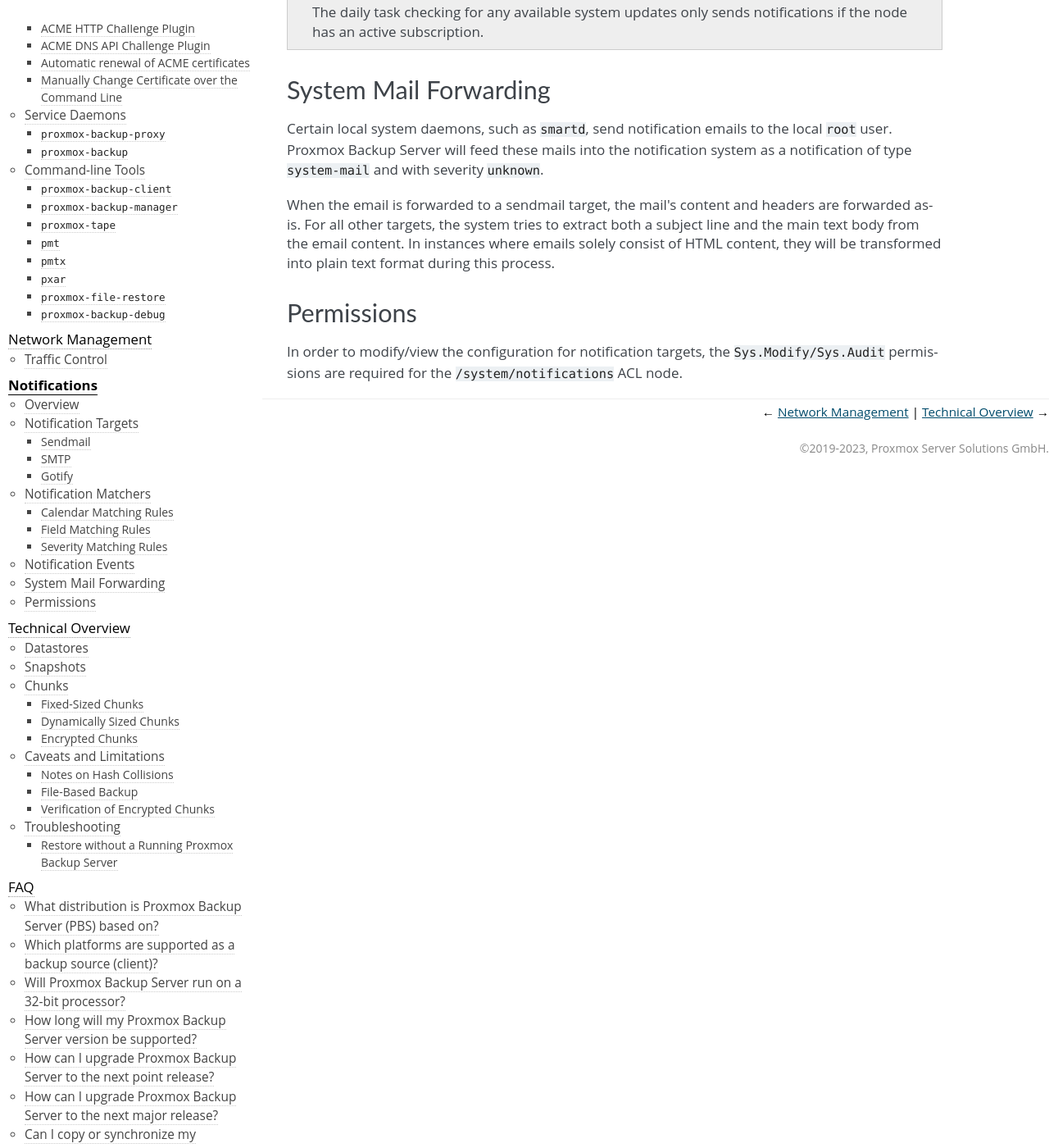
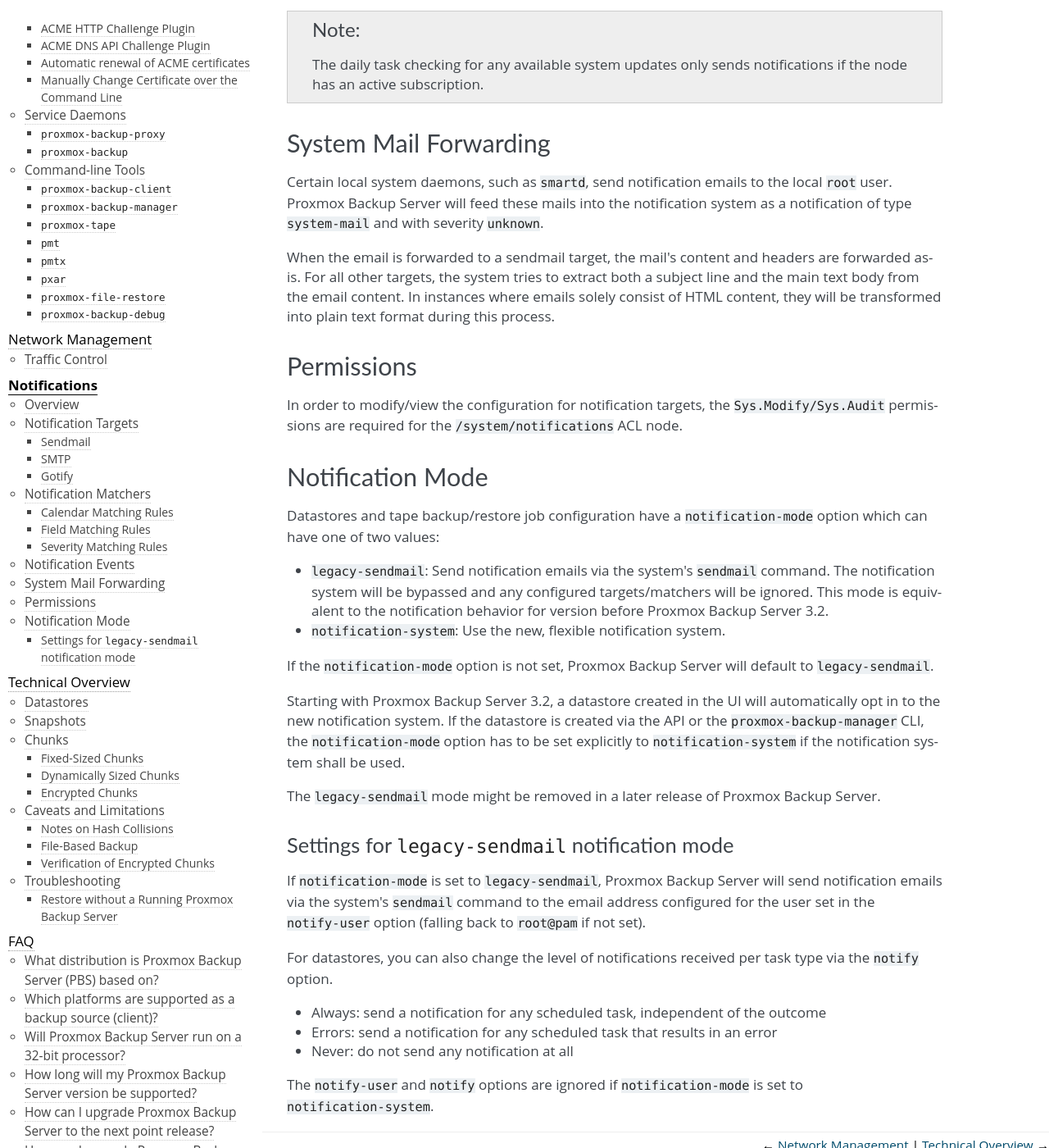
Before and after one commit to rikka-chunibyo/PBS-X, a Sphinx documentation site: the page built from docs/notifications.rst, in a window 1280 px wide and 1400 px high, scrolled down 4136 px. Shown: the whole window at 82% size. Built offline with Sphinx 7.4.7, drawn with Linux system fonts in a browser that asks for light colours; some of the changed text lies outside the part shown.

Commit message:
docs: document notification-mode and merge old notification section
This new section describes how the notification-mode parameter works.
The section also contains also parts of the old notification section
from the maintenance chapter, reusing the description of the
`notify` and `notify-user` parameters.

Signed-off-by: Lukas Wagner <l.wagner@proxmox.com>
Reviewed-by: Gabriel Goller <g.goller@proxmox.com>

```diff
--- a/docs/notifications.rst
+++ b/docs/notifications.rst
@@ -1,3 +1,5 @@
+.. _notifications:
+
 Notifications
 =============
 
@@ -32,6 +34,10 @@ The notification system can be configured in the GUI under
 the latter contains sensitive configuration options such as
 passwords or authentication tokens for notification targets and
 can only be read by ``root``.
+
+Datastores and tape backup jobs have a configurable :ref:`notification_mode`,
+which allows you to choose between the notification system and a legacy mode
+for sending notification emails.
 
 
 Notification Targets
@@ -211,3 +217,50 @@ Permissions
 In order to modify/view the configuration for notification targets,
 the ``Sys.Modify/Sys.Audit`` permissions are required for the
 ``/system/notifications`` ACL node.
+
+.. _notification_mode:
+
+Notification Mode
+-----------------
+Datastores and tape backup/restore job configuration have a ``notification-mode``
+option which can have one of two values:
+
+* ``legacy-sendmail``: Send notification emails via the system's ``sendmail`` command.
+  The notification system will be bypassed and any configured targets/matchers will be ignored.
+  This mode is equivalent to the notification behavior for version before
+  Proxmox Backup Server 3.2.
+
+* ``notification-system``: Use the new, flexible notification system.
+
+If the ``notification-mode`` option is not set, Proxmox Backup Server will default
+to ``legacy-sendmail``.
+
+Starting with Proxmox Backup Server 3.2, a datastore created in the UI will
+automatically opt in to the new notification system. If the datastore is created
+via the API or the ``proxmox-backup-manager`` CLI, the ``notification-mode``
+option has to be set explicitly to ``notification-system`` if the
+notification system shall be used.
+
+The ``legacy-sendmail`` mode might be removed in a later release of
+Proxmox Backup Server.
+
+Settings for ``legacy-sendmail`` notification mode
+^^^^^^^^^^^^^^^^^^^^^^^^^^^^^^^^^^^^^^^^^^^^^^^^^^
+
+If ``notification-mode`` is set to ``legacy-sendmail``,  Proxmox Backup Server
+will send notification emails via the system's ``sendmail`` command to the email
+address configured for the user set in the ``notify-user`` option
+(falling back to ``root@pam`` if not set).
+
+For datastores, you can also change the level of notifications received per task
+type via the ``notify`` option.
+
+* Always: send a notification for any scheduled task, independent of the
+  outcome
+
+* Errors: send a notification for any scheduled task that results in an error
+
+* Never: do not send any notification at all
+
+The ``notify-user`` and ``notify`` options are ignored if ``notification-mode``
+is set to ``notification-system``.
--- a/docs/storage.rst
+++ b/docs/storage.rst
@@ -314,7 +314,7 @@ Options
 
 There are a few per-datastore options:
 
-* :ref:`Notifications <maintenance_notification>`
+* :ref:`Notification mode and legacy notification settings <notification_mode>`
 * :ref:`Maintenance Mode <maintenance_mode>`
 * Verification of incoming backups
 
@@ -419,7 +419,7 @@ remote-source to avoid that an attacker that took over the source can cause
 deletions of backups on the target hosts.
 If the source-host became victim of a ransomware attack, there is a good chance
 that sync jobs will fail, triggering an :ref:`error notification
-<maintenance_notification>`.
+<Notification Events>`.
 
 It is also possible to create :ref:`tape backups <tape_backup>` as a second
 storage medium. This way, you get an additional copy of your data on a
```
Also changed, not shown: docs/maintenance.rst (+2 -18 lines).
